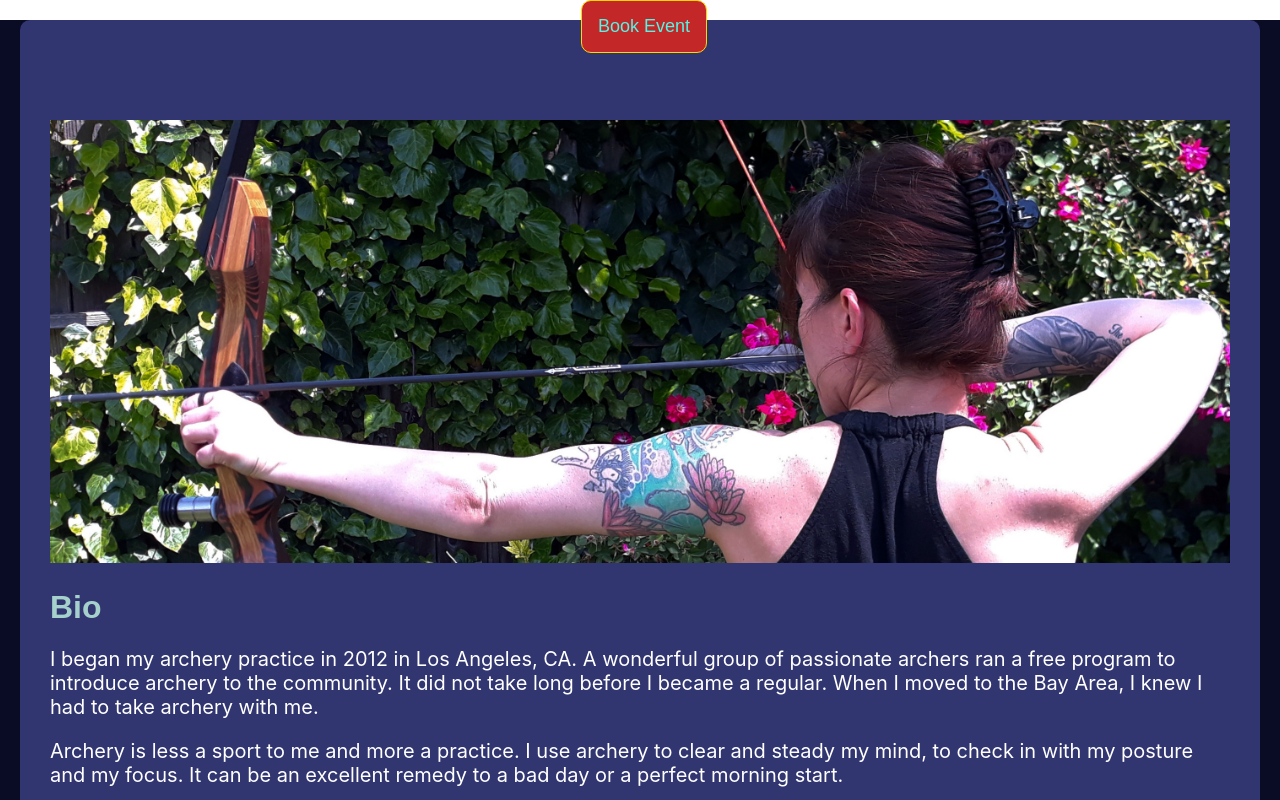
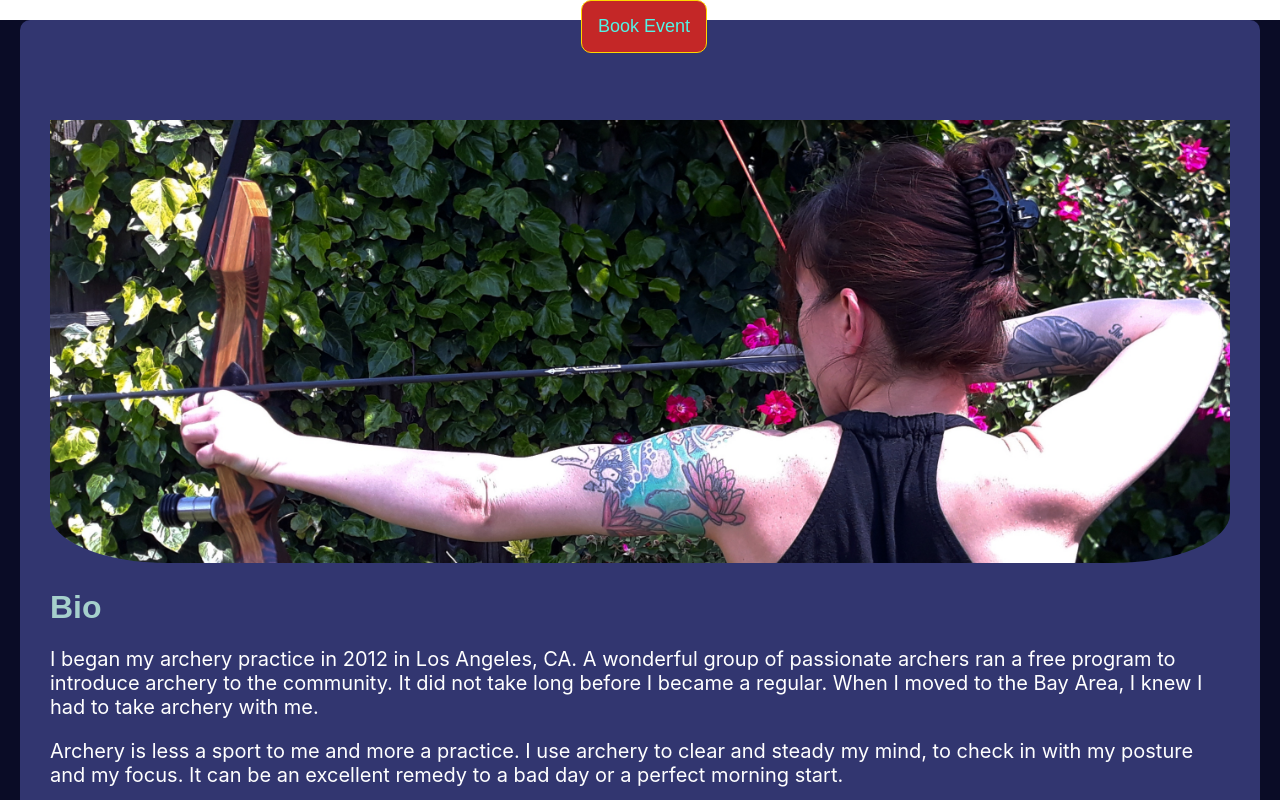
Before and after one commit to bjwilk/Karchery, a React (Create React App) app: page / in a window 1280 px wide. Shown: the top 800 px of the page. Built offline with nearby package versions, Linux system fonts and the light colour scheme.

Commit message:
rounded banner

```diff
--- a/src/App.js
+++ b/src/App.js
@@ -20,6 +20,7 @@ const Banner = styled.img`
   height: auto;
   margin-top: 20px;
   padding-top: 50px;
+  border-radius: 10%;
 `;
 
 const Logo = styled.img`
```
